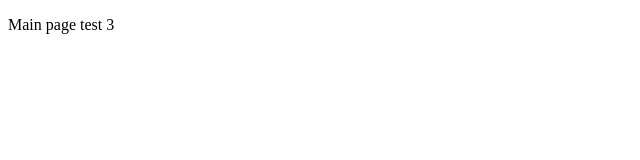
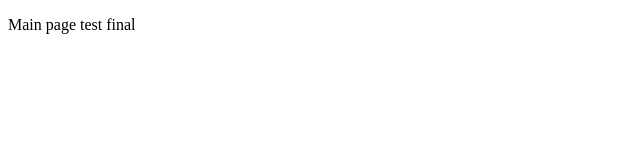
Before and after one commit to AnastasiaTarasevich/WeatherApp, a React app: page / in a window 1280 px wide. Shown: the top 160 px of the page, without its empty margins (0-640 px from the left). Built offline with nearby package versions, Linux system fonts and the light colour scheme.

Commit message:
fix: final settings ci-cd

```diff
--- a/src/components/App/index.tsx
+++ b/src/components/App/index.tsx
@@ -1,7 +1,7 @@
 function App() {
   return (
     <>
-      <p>Main page test 3</p>
+      <p>Main page test final</p>
     </>
   );
 }
```
